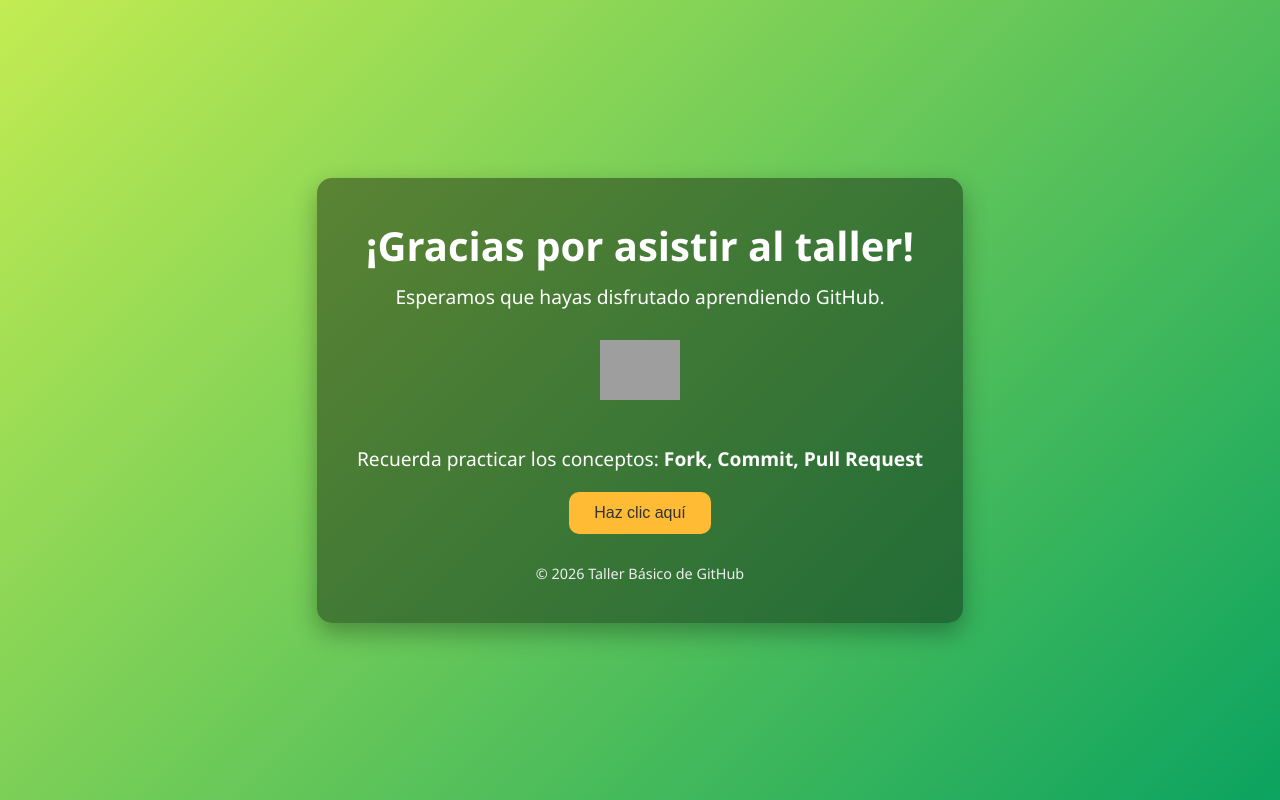
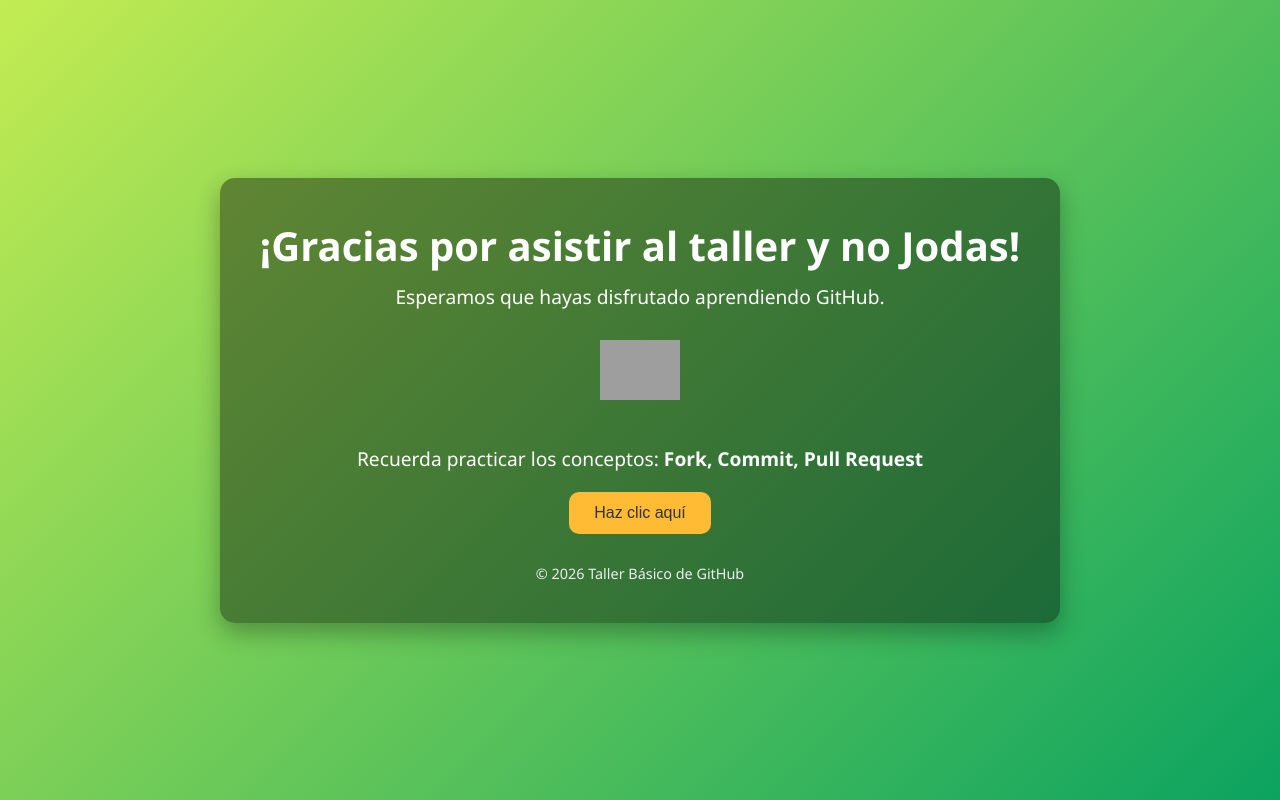
Before and after one commit to aguilerajustinianocaleb07-blip/tallergit-ficct, a plain HTML site: page index.html in a window 1280 px wide. Drawn offline with Linux system fonts and the light colour scheme; grey boxes are pictures that could not be loaded.

Commit message:
Update index.html

```diff
--- a/index.html
+++ b/index.html
@@ -9,7 +9,7 @@
 <body>
     <div class="container">
         <header>
-            <h1>¡Gracias por asistir al taller!</h1>
+            <h1>¡Gracias por asistir al taller y no Jodas!</h1>
             <p>Esperamos que hayas disfrutado aprendiendo GitHub.</p>
         </header>
 
```
